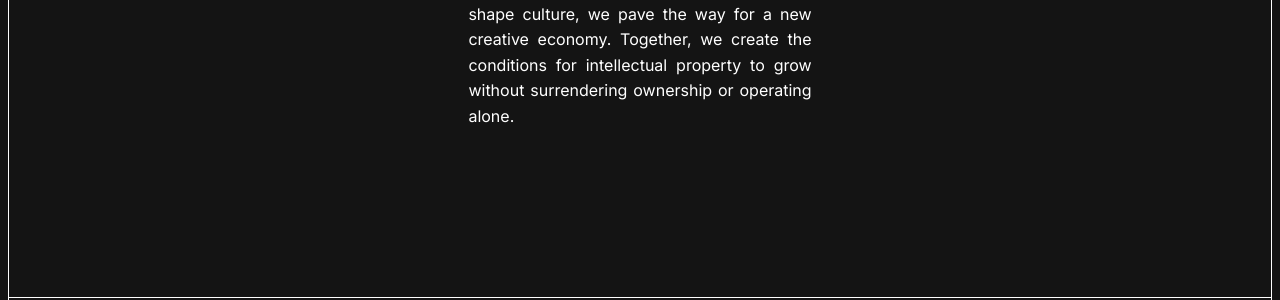
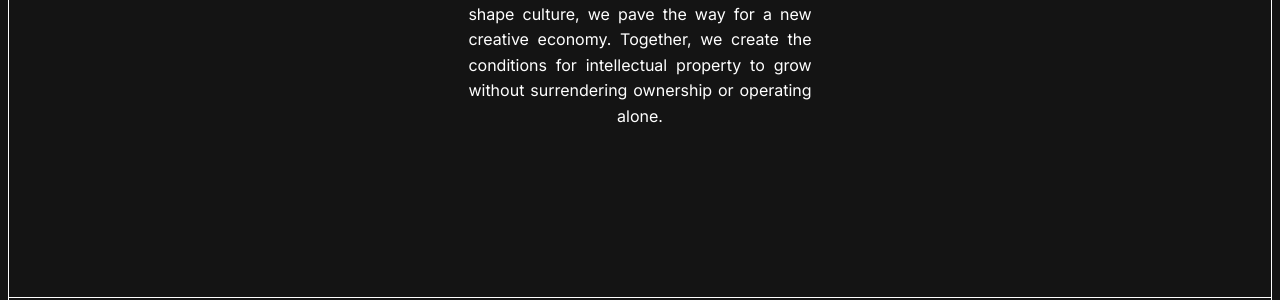
Before and after one commit to laindoe/ten-grand, a Jekyll site: the page built from index.html, in a window 1280 px wide and 900 px high, scrolled down 526 px. Shown: the part 150-450 px from the top of the window. Built offline with Jekyll 4.4.1, drawn with Linux system fonts in a browser that asks for light colours.

Commit message:
Center the intro explainer's last line (#191)
Justify leaves the final line unstretched, so "alone." sat left and
the paragraph read as left-aligned despite both edges above it being
flush. text-align-last: center puts it on the block's axis.


Claude-Session: https://claude.ai/code/session_017ynTvtGuh3qPdfkvciNjhT

Co-authored-by: Claude <noreply@anthropic.com>

```diff
--- a/css/style.css
+++ b/css/style.css
@@ -229,10 +229,12 @@ a {
 
 /* Justified text, but the block itself still centered in the section:
    margin: 0 auto centers the box, text-align overrides the centering
-   .section--intro sets for everything else. The last line follows
-   text-align-last: auto, which for justify means start -- left, as it
-   should be; forcing it to justify would stretch a two-word line
-   across the whole measure. */
+   .section--intro sets for everything else.
+
+   text-align-last because the last line is the one line justify does
+   not stretch -- left by default, which reads as a left-aligned
+   paragraph. Centering it keeps the block symmetrical. (Safari below
+   16.4 ignores the property and leaves that line left.) */
 .intro__explainer {
   color: var(--color-text);
   font-size: 1rem;
@@ -240,6 +242,7 @@ a {
   max-width: 34ch;
   margin: 0 auto;
   text-align: justify;
+  text-align-last: center;
 }
 
 /* ---------- Shared section header ----------
```
